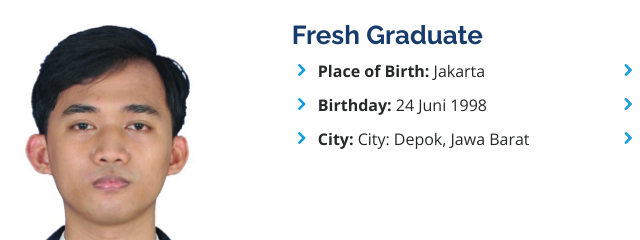
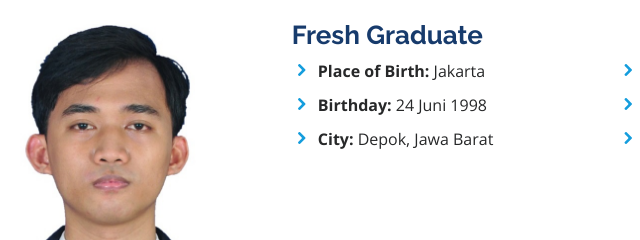
Before and after one commit to poseidon98/CV-web-personal, a plain HTML site: page index.html in a window 1280 px wide. Shown: the part 840-1080 px from the top of the page, 350-990 px from the left. Drawn offline with nearby package versions, Linux system fonts and the light colour scheme.

```diff
--- a/index.html
+++ b/index.html
@@ -95,7 +95,7 @@
                 <ul>
                   <li><i class="icofont-rounded-right"></i> <strong>Place of Birth:</strong> Jakarta</li>
                   <li><i class="icofont-rounded-right"></i> <strong>Birthday:</strong> 24 Juni 1998</li>
-                  <li><i class="icofont-rounded-right"></i> <strong>City:</strong> City: Depok, Jawa Barat</li>
+                  <li><i class="icofont-rounded-right"></i> <strong>City:</strong> Depok, Jawa Barat</li>
                 </ul>
               </div>
               <div class="col-lg-6">
```
Also changed, not shown: assets/img/dark-sky.jpg (added), assets/img/hero-bg3.jpg, assets/img/wp4756585.jpg (added).
